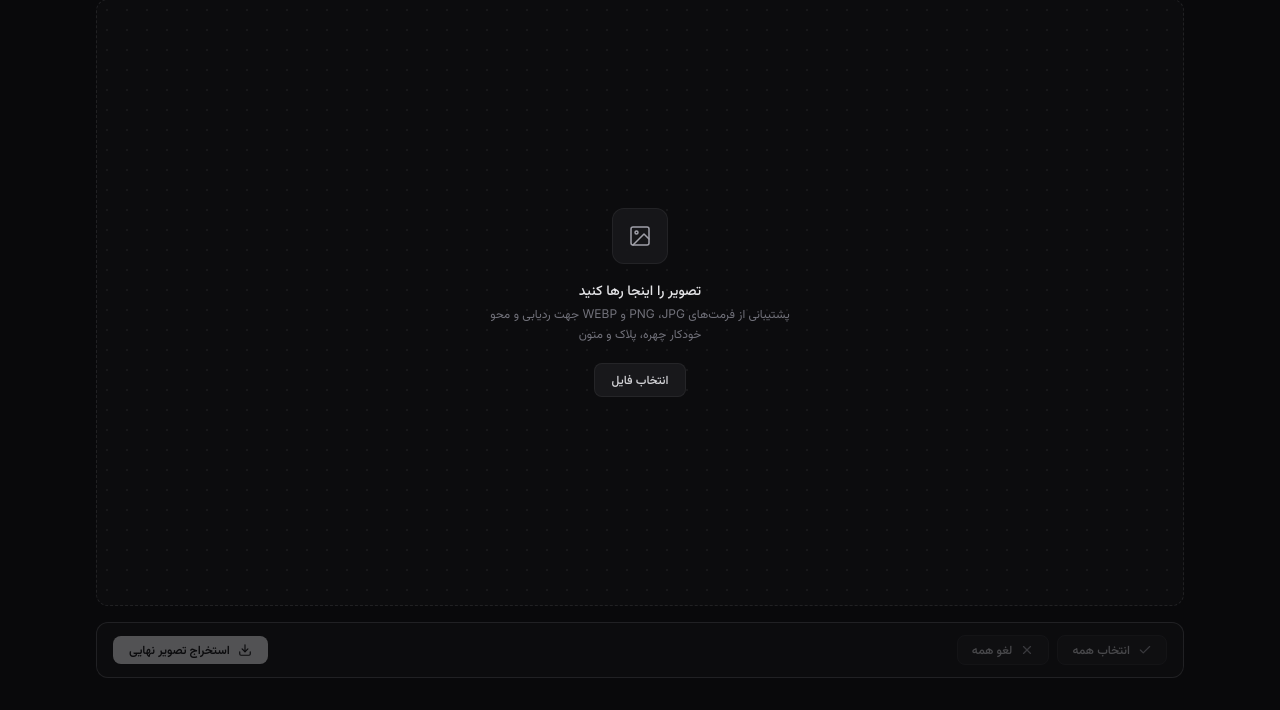
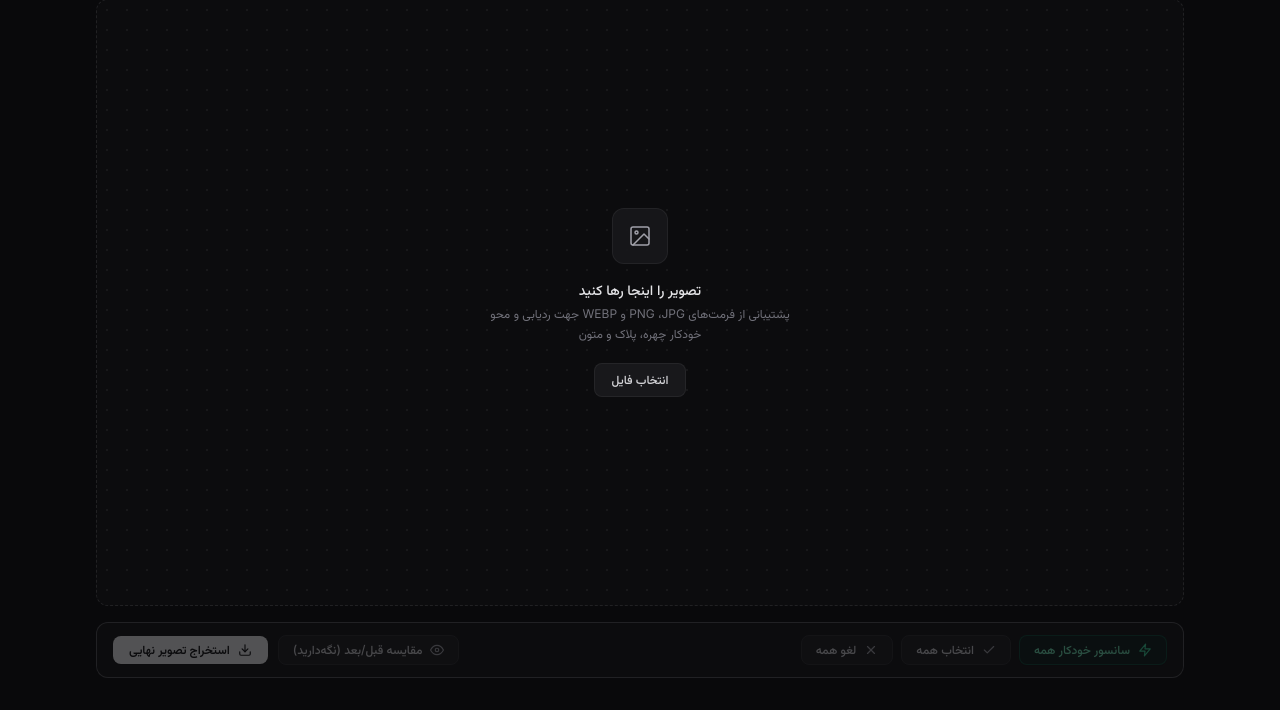
Before and after one commit to hzabbas/privacy-auto-anonymizer, a Django app: page / in a window 1280 px wide. Shown: the part 90-800 px from the top of the page. Run offline with Django 5.2, Linux system fonts and the light colour scheme; some libraries are stand-ins or nearby versions.

Commit message:
feat: complete client-side export, auto-redact mode, and before-after comparison

```diff
--- a/static/js/app.js
+++ b/static/js/app.js
@@ -1,11 +1,16 @@
 /**
- * Privacy Auto-Anonymizer - Human-in-the-Loop & Interactive Masking
- * Real-time HTML5 Canvas rendering engine with client-side DP-Pix and Solid Black Box filters.
+ * Privacy Auto-Anonymizer - Day 7: Final Completion, Client-Side Export & Comparison
+ *
+ * Full client-side architecture:
+ * 1. Clean Export (1:1 Native resolution, 0 helper graphics, 100% privacy preserving)
+ * 2. Full-Auto Redaction Mode (one-click instant sanitization)
+ * 3. Before/After Comparison Tool (Hold-to-Peek & Spacebar toggle)
+ * 4. Human-in-the-Loop interactive masking (DP-Pix & Solid Black Box)
  *
  * Grounded in:
- * 1. ReGenHuman (2026 - arXiv:2606.14972): Human-in-the-Loop interactive redaction.
- * 2. Explainability-Driven Incremental Image Anonymization (2025): DP-Pix mosaic + stochastic perturbation.
- * 3. RedactionBench (2026 - arXiv:2606.18782): Zero-entropy Solid Black Box masking for textual confidentiality.
+ * - ReGenHuman (2026): Interactive Human-in-the-Loop curation.
+ * - Incremental Image Anonymization (2025): DP-Pix differential privacy pixelation.
+ * - RedactionBench (2026): Zero-entropy Contextual Integrity masking.
  */
 
 class AnonymizerStudio {
@@ -22,8 +27,10 @@ class AnonymizerStudio {
         this.legendContainer = document.getElementById('legendContainer');
 
         // Control Buttons
+        this.btnAutoRedact = document.getElementById('btnAutoRedact');
         this.btnSelectAll = document.getElementById('btnSelectAll');
         this.btnDeselectAll = document.getElementById('btnDeselectAll');
+        this.btnCompare = document.getElementById('btnCompare');
         this.btnExport = document.getElementById('btnExport');
 
         // State
@@ -32,6 +39,7 @@ class AnonymizerStudio {
         this.detections = []; // [{ id, type, bbox: [x1, y1, x2, y2], score, isMasked: boolean }]
         this.isProcessing = false;
         this.hoveredDetectionId = null;
+        this.isComparing = false; // When true, renders raw unmasked original image
 
         // Color themes for entities
         this.colorConfig = {
@@ -114,7 +122,18 @@ class AnonymizerStudio {
             }
         });
 
-        // Batch Action Buttons
+        // 1. Full-Auto Redaction Action
+        if (this.btnAutoRedact) {
+            this.btnAutoRedact.addEventListener('click', () => {
+                if (this.detections.length === 0) return;
+                this.detections.forEach(d => d.isMasked = true);
+                this.updateStatusSummary();
+                this.render();
+                this.showToast('تمام عناصر حساس با موفقیت سانسور شدند.');
+            });
+        }
+
+        // 2. Batch Selection Actions
         if (this.btnSelectAll) {
             this.btnSelectAll.addEventListener('click', () => {
                 this.detections.forEach(d => d.isMasked = true);
@@ -129,6 +148,51 @@ class AnonymizerStudio {
                 this.updateStatusSummary();
                 this.render();
             });
+        }
+
+        // 3. Before/After Comparison Tool (Hold to Peek)
+        if (this.btnCompare) {
+            const startCompare = (e) => {
+                e.preventDefault();
+                if (!this.originalImage) return;
+                this.isComparing = true;
+                this.render();
+            };
+
+            const stopCompare = (e) => {
+                e.preventDefault();
+                if (!this.originalImage) return;
+                this.isComparing = false;
+                this.render();
+            };
+
+            this.btnCompare.addEventListener('mousedown', startCompare);
+            this.btnCompare.addEventListener('mouseup', stopCompare);
+            this.btnCompare.addEventListener('mouseleave', stopCompare);
+            this.btnCompare.addEventListener('touchstart', startCompare, { passive: false });
+            this.btnCompare.addEventListener('touchend', stopCompare, { passive: false });
+        }
+
+        // Spacebar shortcut for Before/After peek
+        window.addEventListener('keydown', (e) => {
+            if (e.code === 'Space' && e.target === document.body && this.originalImage && !this.isComparing) {
+                e.preventDefault();
+                this.isComparing = true;
+                this.render();
+            }
+        });
+
+        window.addEventListener('keyup', (e) => {
+            if (e.code === 'Space' && this.isComparing) {
+                e.preventDefault();
+                this.isComparing = false;
+                this.render();
+            }
+        });
+
+        // 4. Clean Export Action
+        if (this.btnExport) {
+            this.btnExport.addEventListener('click', () => this.exportCleanImage());
         }
     }
 
@@ -149,6 +213,8 @@ class AnonymizerStudio {
      * Hit testing: Finds detections overlapping coordinates, prioritizing smaller areas.
      */
     findHitDetection(x, y) {
+        if (this.isComparing) return null;
+
         const hits = this.detections.filter(det => {
             const [x1, y1, x2, y2] = det.bbox;
             return x >= x1 && x <= x2 && y >= y1 && y <= y2;
@@ -156,7 +222,7 @@ class AnonymizerStudio {
 
         if (hits.length === 0) return null;
 
-        // If multiple overlapping boxes hit, prioritize the one with smaller area
+        // Prioritize smaller area for nested/adjacent bounding boxes
         hits.sort((a, b) => {
             const areaA = (a.bbox[2] - a.bbox[0]) * (a.bbox[3] - a.bbox[1]);
             const areaB = (b.bbox[2] - b.bbox[0]) * (b.bbox[3] - b.bbox[1]);
@@ -170,7 +236,7 @@ class AnonymizerStudio {
      * Interactive Click Handler: Toggles isMasked between true and false.
      */
     handleCanvasClick(e) {
-        if (!this.originalImage || this.detections.length === 0) return;
+        if (!this.originalImage || this.detections.length === 0 || this.isComparing) return;
 
         const { x, y } = this.getCanvasCoordinates(e);
         const hit = this.findHitDetection(x, y);
@@ -186,7 +252,7 @@ class AnonymizerStudio {
      * Mouse Move Handler: Cursor styling & subtle hover highlight.
      */
     handleCanvasMouseMove(e) {
-        if (!this.originalImage || this.detections.length === 0) return;
+        if (!this.originalImage || this.detections.length === 0 || this.isComparing) return;
 
         const { x, y } = this.getCanvasCoordinates(e);
         const hit = this.findHitDetection(x, y);
@@ -265,7 +331,7 @@ class AnonymizerStudio {
 
             const data = await response.json();
             if (data.status === 'success' && Array.isArray(data.detections)) {
-                // Initialize detections with default isMasked = false (ready for interactive selection)
+                // Initialize detections ready for interaction
                 this.detections = data.detections.map(det => ({
                     ...det,
                     isMasked: false
@@ -304,7 +370,7 @@ class AnonymizerStudio {
     }
 
     enableControls(enabled) {
-        [this.btnSelectAll, this.btnDeselectAll, this.btnExport].forEach(btn => {
+        [this.btnAutoRedact, this.btnSelectAll, this.btnDeselectAll, this.btnCompare, this.btnExport].forEach(btn => {
             if (btn) {
                 btn.disabled = !enabled;
             }
@@ -334,9 +400,8 @@ class AnonymizerStudio {
 
     /**
      * Master Render Loop:
-     * 1. Draw base image
-     * 2. Apply active masks (DP-Pix for faces/plates, Solid Black for text)
-     * 3. Draw bounding boxes & labels for unmasked suggestions and masked badges
+     * - If isComparing is active: renders pure unmasked original image.
+     * - Otherwise: renders original image + active masks + interactive suggestion boxes.
      */
     render() {
         if (!this.originalImage) return;
@@ -348,14 +413,20 @@ class AnonymizerStudio {
         ctx.clearRect(0, 0, width, height);
         ctx.drawImage(this.originalImage, 0, 0, width, height);
 
-        // 2. Apply active masks
+        // Before/After comparison view: stop here and display indicator
+        if (this.isComparing) {
+            this.drawComparisonWatermark(ctx, width, height);
+            return;
+        }
+
+        // 2. Apply active masks (DP-Pix for faces/plates, Solid Black for text)
         this.detections.forEach(det => {
             if (det.isMasked) {
-                this.applyClientMask(ctx, det);
+                this.applyClientMask(ctx, det, width, height);
             }
         });
 
-        // 3. Draw overlays (neon suggestions for unmasked, indicator badge for masked)
+        // 3. Draw overlays (neon suggestions for unmasked, status badges for masked)
         this.detections.forEach(det => {
             const isHovered = (this.hoveredDetectionId === det.id);
             if (det.isMasked) {
@@ -366,17 +437,49 @@ class AnonymizerStudio {
         });
     }
 
+    drawComparisonWatermark(ctx, width, height) {
+        ctx.save();
+        const text = 'تصویر اصلی خام (قبل از پالایش)';
+        const fontSize = Math.max(13, Math.min(18, Math.round(width / 50)));
+        ctx.font = `600 ${fontSize}px Inter, Vazirmatn, sans-serif`;
+
+        const paddingX = 14;
+        const paddingY = 8;
+        const metrics = ctx.measureText(text);
+        const badgeW = metrics.width + paddingX * 2;
+        const badgeH = fontSize + paddingY * 2;
+
+        const x = (width - badgeW) / 2;
+        const y = 20;
+
+        ctx.fillStyle = 'rgba(9, 9, 11, 0.85)';
+        ctx.shadowColor = 'rgba(0, 0, 0, 0.6)';
+        ctx.shadowBlur = 10;
+        this.roundRect(ctx, x, y, badgeW, badgeH, 6);
+        ctx.fill();
+
+        ctx.strokeStyle = 'rgba(6, 182, 212, 0.8)';
+        ctx.lineWidth = 1.5;
+        ctx.stroke();
+
+        ctx.fillStyle = '#ffffff';
+        ctx.shadowBlur = 0;
+        ctx.textBaseline = 'middle';
+        ctx.fillText(text, x + paddingX, y + (badgeH / 2));
+        ctx.restore();
+    }
+
     /**
      * High-Performance Client-Side Redaction Filter Execution:
      * - text: Solid Black Box (#000000)
-     * - face / plate: DP-Pix (Mosaic downsampling + additive Gaussian noise)
+     * - face / plate: DP-Pix (Mosaic downsampling + additive Gaussian/Laplace noise)
      */
-    applyClientMask(ctx, det) {
+    applyClientMask(ctx, det, canvasW, canvasH) {
         let [x1, y1, x2, y2] = det.bbox;
-        x1 = Math.max(0, Math.min(x1, this.canvas.width));
-        y1 = Math.max(0, Math.min(y1, this.canvas.height));
-        x2 = Math.max(0, Math.min(x2, this.canvas.width));
-        y2 = Math.max(0, Math.min(y2, this.canvas.height));
+        x1 = Math.max(0, Math.min(x1, canvasW));
+        y1 = Math.max(0, Math.min(y1, canvasH));
+        x2 = Math.max(0, Math.min(x2, canvasW));
+        y2 = Math.max(0, Math.min(y2, canvasH));
 
         const w = x2 - x1;
         const h = y2 - y1;
@@ -438,7 +541,7 @@ class AnonymizerStudio {
 
                 ctx.putImageData(imgData, x1, y1);
             } catch (err) {
-                console.warn('[Anonymizer] Fallback to solid mask on canvas security limits:', err);
+                console.warn('[Anonymizer] Fallback to solid mask on canvas limits:', err);
                 ctx.fillStyle = '#18181b';
                 ctx.fillRect(x1, y1, w, h);
             }
@@ -597,6 +700,86 @@ class AnonymizerStudio {
         ctx.quadraticCurveTo(x, y, x + radius, y);
         ctx.closePath();
     }
+
+    /**
+     * Clean Export Method:
+     * Generates sanitized image directly on an off-screen canvas at native 1:1 resolution.
+     * Strictly avoids rendering helper boxes, neon outlines, pills, or text labels.
+     */
+    exportCleanImage() {
+        if (!this.originalImage) {
+            alert('تصویری جهت استخراج وجود ندارد.');
+            return;
+        }
+
+        const nativeWidth = this.originalImage.naturalWidth;
+        const nativeHeight = this.originalImage.naturalHeight;
+
+        // Create off-screen canvas for 100% clean rendering
+        const offCanvas = document.createElement('canvas');
+        offCanvas.width = nativeWidth;
+        offCanvas.height = nativeHeight;
+        const offCtx = offCanvas.getContext('2d', { willReadFrequently: true });
+
+        // 1. Draw pure original image
+        offCtx.drawImage(this.originalImage, 0, 0, nativeWidth, nativeHeight);
+
+        // 2. Apply ONLY active masks (DP-Pix & Solid Black) without helper UI elements
+        this.detections.forEach(det => {
+            if (det.isMasked) {
+                this.applyClientMask(offCtx, det, nativeWidth, nativeHeight);
+            }
+        });
+
+        // 3. Trigger direct client-side download via Blob URL
+        offCanvas.toBlob((blob) => {
+            if (!blob) {
+                alert('خطا در ایجاد فایل نهایی.');
+                return;
+            }
+
+            const url = URL.createObjectURL(blob);
+            const a = document.createElement('a');
+            const originalName = this.currentFile ? this.currentFile.name.replace(/\.[^/.]+$/, '') : 'document';
+            a.download = `redacted_${originalName}.png`;
+            document.body.appendChild(a);
+            a.click();
+            document.body.removeChild(a);
+            URL.revokeObjectURL(url);
+
+            this.showToast(`تصویر پالایش‌شده با موفقیت دانلود شد: redacted_${originalName}.png`);
+        }, 'image/png');
+    }
+
+    /**
+     * Non-intrusive floating toast notification.
+     */
+    showToast(message) {
+        const existingToast = document.getElementById('studioToast');
+        if (existingToast) existingToast.remove();
+
+        const toast = document.createElement('div');
+        toast.id = 'studioToast';
+        toast.className = 'fixed bottom-20 left-1/2 -translate-x-1/2 z-50 px-4 py-2 rounded-lg bg-zinc-900/95 border border-zinc-700 text-zinc-100 text-xs font-medium shadow-2xl flex items-center gap-2 backdrop-blur-md transition-all duration-300 transform opacity-0 translate-y-2';
+        toast.innerHTML = `
+            <span class="w-2 h-2 rounded-full bg-emerald-500 animate-pulse"></span>
+            <span>${message}</span>
+        `;
+        document.body.appendChild(toast);
+
+        // Animate in
+        requestAnimationFrame(() => {
+            toast.classList.remove('opacity-0', 'translate-y-2');
+            toast.classList.add('opacity-100', 'translate-y-0');
+        });
+
+        // Auto remove after 3.5s
+        setTimeout(() => {
+            toast.classList.remove('opacity-100', 'translate-y-0');
+            toast.classList.add('opacity-0', 'translate-y-2');
+            setTimeout(() => toast.remove(), 300);
+        }, 3500);
+    }
 }
 
 // Initialize on DOM load
--- a/templates/anonymizer/index.html
+++ b/templates/anonymizer/index.html
@@ -160,8 +160,15 @@
         <!-- Bottom Operational Controls -->
         <footer class="bg-[#0c0c0e] border border-zinc-800/80 rounded-xl px-4 py-3 flex flex-wrap items-center justify-between gap-3">
 
-            <!-- Selection Toggles -->
-            <div class="flex items-center gap-2">
+            <!-- Quick Batch Actions -->
+            <div class="flex items-center flex-wrap gap-2">
+                <button type="button" id="btnAutoRedact" disabled class="disabled:opacity-30 disabled:cursor-not-allowed inline-flex items-center gap-2 px-3.5 py-1.5 rounded-lg bg-emerald-950/40 border border-emerald-800/60 text-emerald-300 hover:bg-emerald-900/60 hover:text-white text-xs font-medium transition-all duration-200 shadow-sm">
+                    <svg class="w-3.5 h-3.5 text-emerald-400" viewBox="0 0 24 24" fill="none" stroke="currentColor" stroke-width="2" stroke-linecap="round" stroke-linejoin="round">
+                        <polygon points="13 2 3 14 12 14 11 22 21 10 12 10 13 2"/>
+                    </svg>
+                    <span>سانسور خودکار همه</span>
+                </button>
+
                 <button type="button" id="btnSelectAll" disabled class="disabled:opacity-30 disabled:cursor-not-allowed inline-flex items-center gap-2 px-3.5 py-1.5 rounded-lg bg-zinc-900 border border-zinc-800 text-zinc-300 hover:bg-zinc-800 hover:text-white text-xs font-medium transition-all duration-200">
                     <svg class="w-3.5 h-3.5 text-zinc-400" viewBox="0 0 24 24" fill="none" stroke="currentColor" stroke-width="2" stroke-linecap="round" stroke-linejoin="round">
                         <polyline points="20 6 9 17 4 12"/>
@@ -178,8 +185,18 @@
                 </button>
             </div>
 
-            <!-- Export / Download Action -->
-            <div>
+            <!-- Comparison & Export Actions -->
+            <div class="flex items-center gap-2.5">
+                <!-- Before/After Comparison (Hold to Peek) -->
+                <button type="button" id="btnCompare" disabled class="disabled:opacity-30 disabled:cursor-not-allowed select-none inline-flex items-center gap-2 px-3.5 py-1.5 rounded-lg bg-zinc-900 border border-zinc-800 text-zinc-300 hover:bg-zinc-800 hover:text-white text-xs font-medium transition-all duration-200 active:bg-cyan-950 active:border-cyan-800 active:text-cyan-300" title="برای دیدن تصویر خام اصلی کلیک را نگه دارید">
+                    <svg class="w-3.5 h-3.5 text-zinc-400" viewBox="0 0 24 24" fill="none" stroke="currentColor" stroke-width="2" stroke-linecap="round" stroke-linejoin="round">
+                        <path d="M1 12s4-8 11-8 11 8 11 8-4 8-11 8-11-8-11-8z"/>
+                        <circle cx="12" cy="12" r="3"/>
+                    </svg>
+                    <span>مقایسه قبل/بعد (نگه‌دارید)</span>
+                </button>
+
+                <!-- Export Clean Image Action -->
                 <button type="button" id="btnExport" disabled class="disabled:opacity-30 disabled:cursor-not-allowed inline-flex items-center gap-2 px-4 py-1.5 rounded-lg bg-zinc-100 hover:bg-white text-zinc-950 text-xs font-semibold transition-all duration-200 shadow-sm active:scale-[0.98]">
                     <svg class="w-3.5 h-3.5" viewBox="0 0 24 24" fill="none" stroke="currentColor" stroke-width="2" stroke-linecap="round" stroke-linejoin="round">
                         <path d="M21 15v4a2 2 0 0 1-2 2H5a2 2 0 0 1-2-2v-4"/>
```
